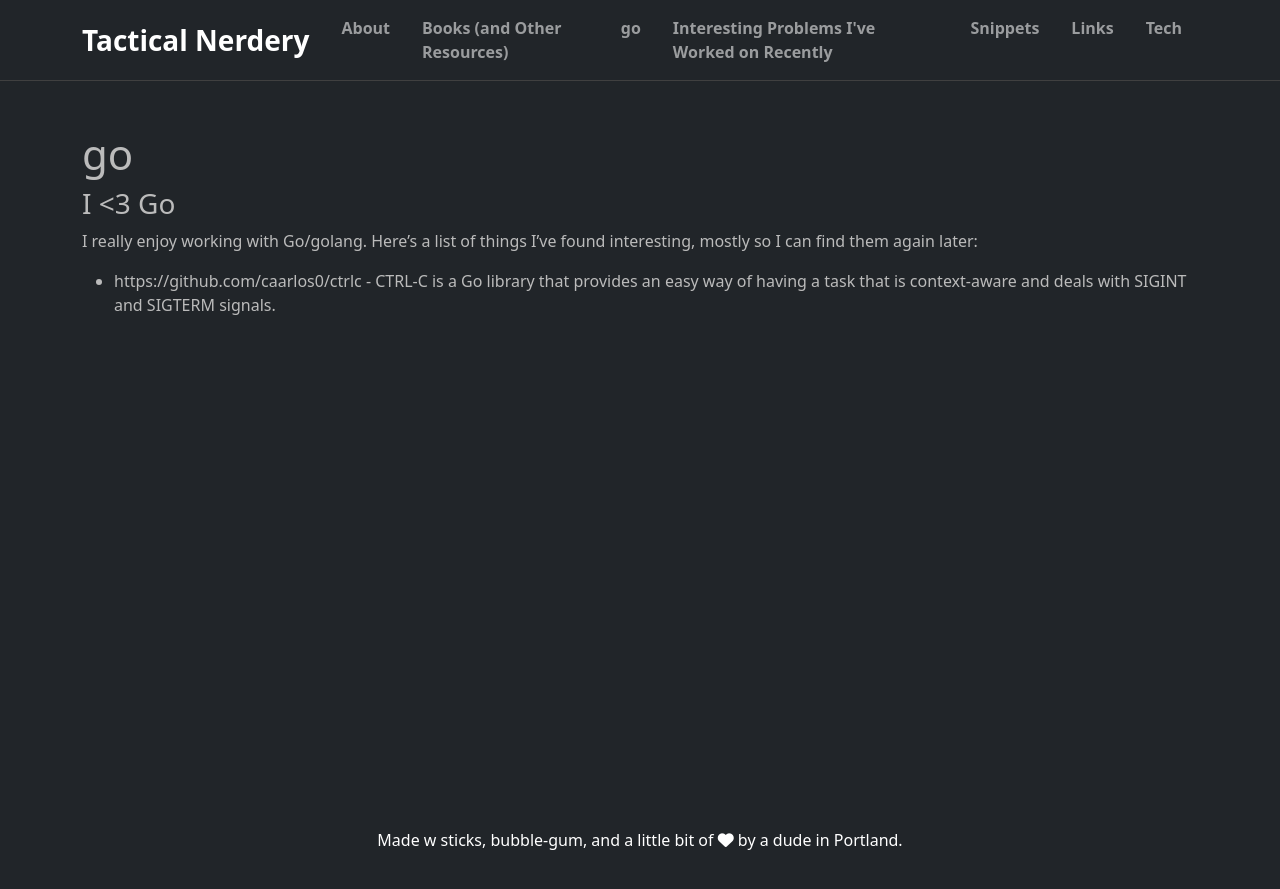
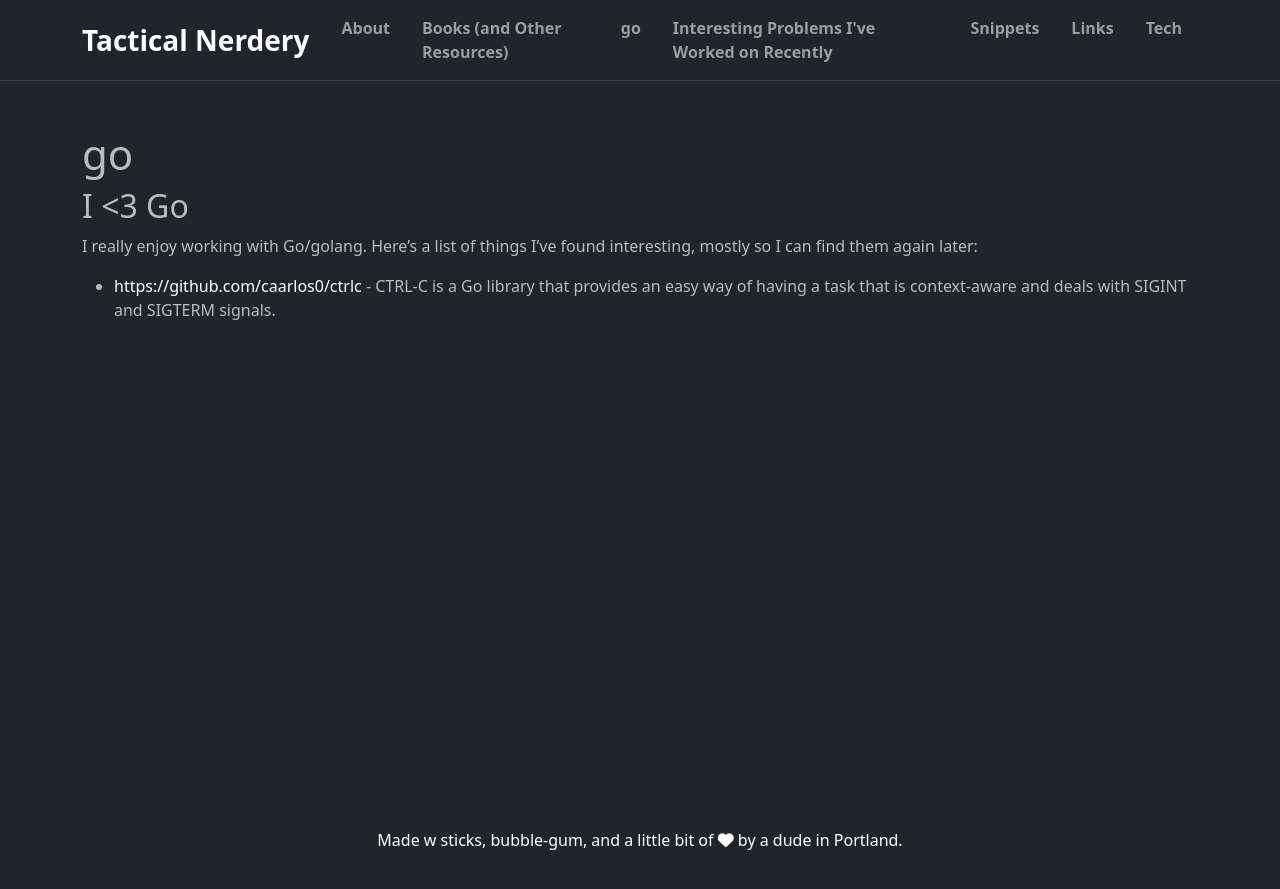
Before and after one commit to rayterrill/tacticalnerdery.com.old, a Jekyll site: the page built from go.md, in a window 1280 px wide. Shown: the top 889 px of the page. Built offline with Jekyll 4.4.1, drawn with Linux system fonts in a browser that asks for light colours; nearby versions of some CDN libraries.

Commit message:
Update go.md

```diff
--- a/go.md
+++ b/go.md
@@ -4,8 +4,8 @@ title: go
 permalink: /go/
 ---
 
-<h3>I <3 Go</h3>
+<h2>I <3 Go</h2>
 
 I really enjoy working with Go/golang. Here's a list of things I've found interesting, mostly so I can find them again later:
 
-* https://github.com/caarlos0/ctrlc - CTRL-C is a Go library that provides an easy way of having a task that is context-aware and deals with SIGINT and SIGTERM signals.
+* <https://github.com/caarlos0/ctrlc> - CTRL-C is a Go library that provides an easy way of having a task that is context-aware and deals with SIGINT and SIGTERM signals.
```
